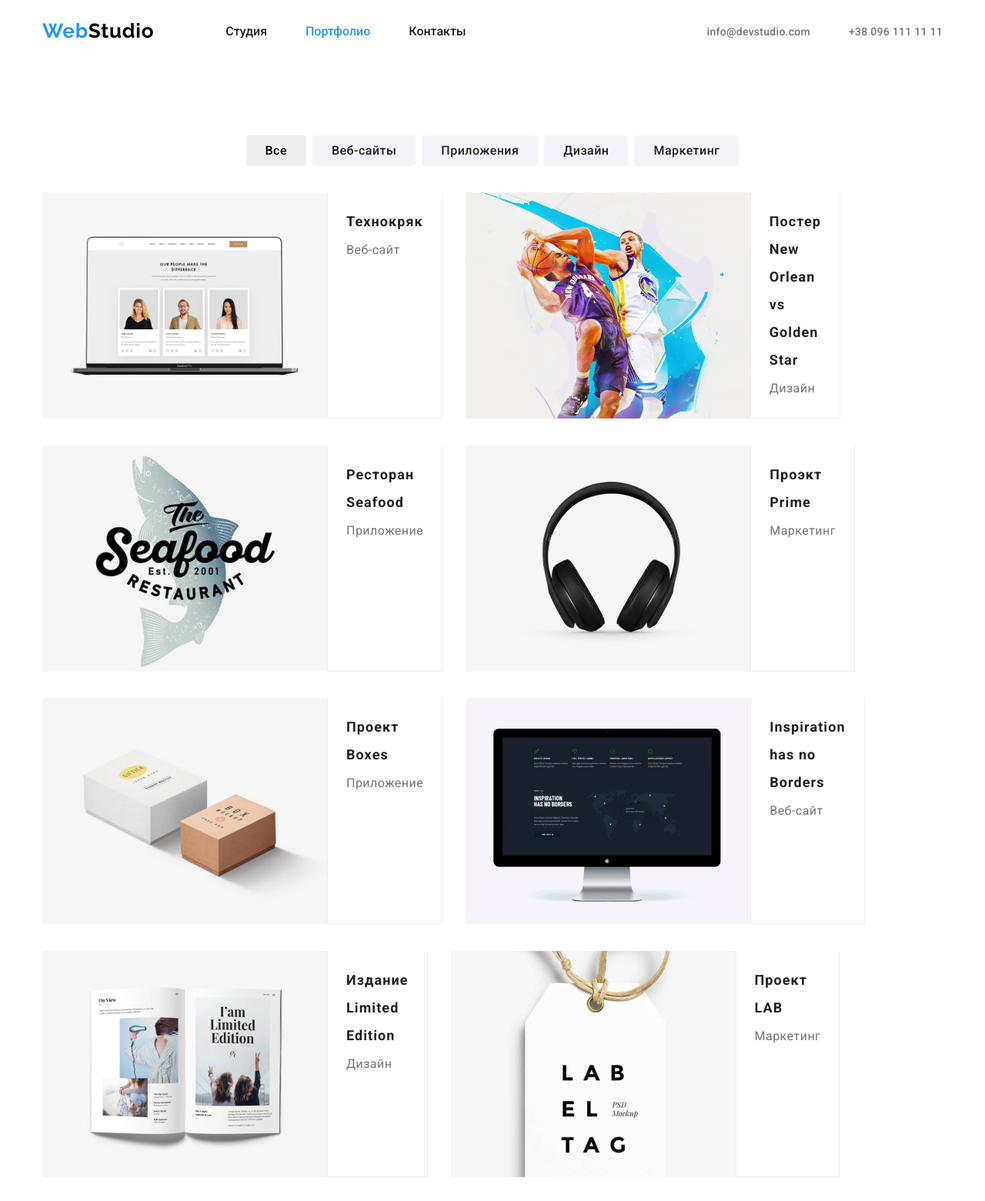
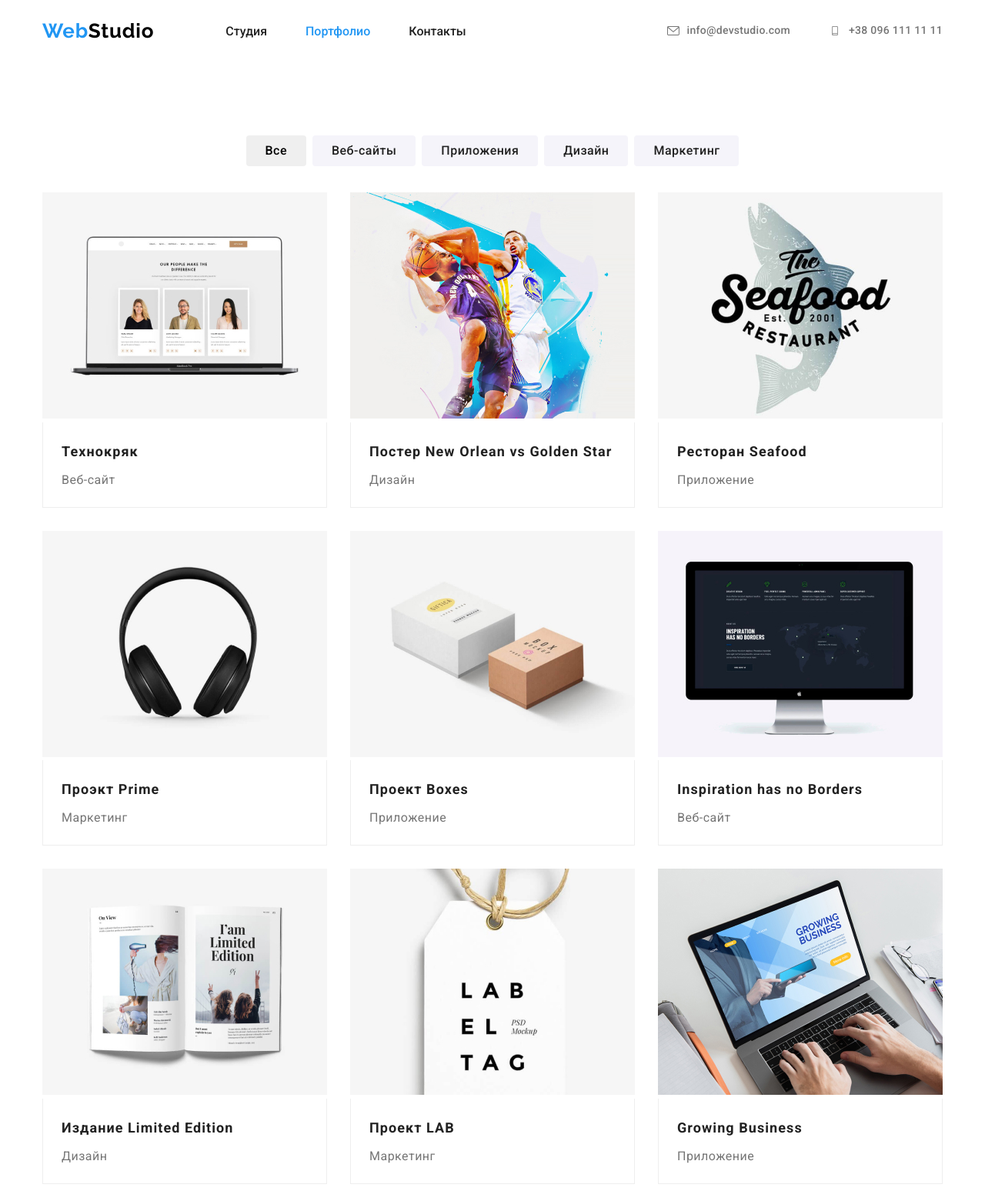
Before and after one commit to SkrypchenkoKrystyna/goit-markup-hw-04, a plain HTML site: page portfolio.html in a window 1280 px wide. Shown: the top 1561 px of the page at 77% size. Drawn offline with nearby package versions, Linux system fonts and the light colour scheme.

Commit message:
нужно сделать карточки

```diff
--- a/CSS/style.css
+++ b/CSS/style.css
@@ -34,7 +34,7 @@ ul {
   list-style: none;
 }
 a {
-  display: inline-flex;
+  display: block;
   color: inherit;
   text-decoration: none;
 }
@@ -111,6 +111,8 @@ a {
   line-height: 1.143px;
   letter-spacing: 0.02em;
   color: var(--title-text-color);
+
+  display: inline-flex;
   align-items: center;
 }
 
@@ -412,17 +414,24 @@ a {
   align-items: center;
   border-radius: 4px;
   border: 1px solid var(--icon-color);
+  color: var(--icon-color);
 }
-
-.client-link:hover {
+.client-icon {
+  display: flex;
+  max-width: 100%;
+  fill: currentColor;
+}
+.client-icon:hover,
+.client-icon:focus {
   fill: var(--accent-color);
 }
 
-.client-icon {
-  display: flex;
-  max-width: 100%;
-  fill: var(--icon-color);
+.client-link:hover,
+.client-link:focus {
+  transition-property: border, color;
+  border: 1px solid var(--accent-color);
 }
+
 /* Client-section */
 
 /* Contacts-footer */
@@ -591,6 +600,16 @@ a {
 
 /* /* /* }  */
 
+.card-link {
+  display: flex;
+  flex-direction: column;
+}
+
+.project-link:hover {
+  box-shadow: 0px 1px 3px rgba(0, 0, 0, 0.12), 0px 1px, 1px rgba(0, 0, 0, 0.14),
+    0px 2px 1px rgba(0, 0, 0, 0.2);
+}
+
 .card-list > .card-item {
   flex-basis: calc(100% / 3 - 30px);
   background-color: var(--white-color);
--- a/portfolio.html
+++ b/portfolio.html
@@ -31,11 +31,21 @@
             </ul>
         </nav>
         <ul class="contact-list">
-            <li>
-                <a href="mail:info@devstudio.com" class="contact-link">info@devstudio.com</a>
+            <li class="item">
+                <a href="mail:info@devstudio.com" class="contact-link">
+                    <svg class="icon" width="16" height="12">
+                        <use href="./images/icons/sprite1.svg#icon-envelope"></use>
+                    </svg>
+                    info@devstudio.com
+                </a>
             </li>
             <li>
-                <a href="tel:+380961111111" class="contact-link">+38 096 111 11 11</a>
+                <a href="tel:+380961111111" class="contact-link">
+                    <svg class="icon" width="16" height="12">
+                        <use href="./images/icons/sprite1.svg#icon-smartphone"></use>
+                    </svg>
+                    +38 096 111 11 11
+                </a>
             </li>
         </ul>
         </div>
@@ -66,7 +76,10 @@
 
                 <ul class="card-list">
                     <li class="card-item">
-                        <a href="#"> <img src="./images/photo1.jpg" alt="photo1" width="370">
+                        <a class="card-link" href="#">
+                            <div>
+                            <img src="./images/photo1.jpg" alt="photo1" width="370">
+                            </div>
                         <div class="card-bottom-position">
                         <h3 class="card-title">Технокряк</h3>
                         <p class="explanation-about">Веб-сайт</p>
@@ -77,7 +90,10 @@
 
                     <li class="card-item" >
 
-                        <a href="#"> <img src="./images/photo2.jpg" alt="photo2" width="370">
+                        <a class="card-link" href="#">
+                            <div>
+                            <img src="./images/photo2.jpg" alt="photo2" width="370">
+                            </div>
                         <div class="card-bottom-position">
                             <h3 class="card-title">Постер New Orlean vs Golden Star</h3>
                         <p class="explanation-about">Дизайн</p>
@@ -88,7 +104,10 @@
 
                     <li class="card-item">
 
-                        <a href="#"> <img src="./images/photo3.jpg" alt="photo3" width="370">
+                        <a class="card-link" href="#">
+                            <div>
+                             <img src="./images/photo3.jpg" alt="photo3" width="370">
+                            </div>
                         <div class="card-bottom-position">
                             <h3 class="card-title">Ресторан Seafood</h3>
                         <p class="explanation-about">Приложение</p>
@@ -98,7 +117,10 @@
                     </li>
 
                     <li class="card-item">
-                        <a href="#"> <img src="./images/photo4.jpg" alt="photo4" width="370">
+                        <a class="card-link" href="#">
+                            <div>
+                             <img src="./images/photo4.jpg" alt="photo4" width="370">
+                            </div>
                         <div class="card-bottom-position">
                             <h3 class="card-title" >Проэкт Prime</h3>
                         <p class="explanation-about">Маркетинг</p>
@@ -107,7 +129,10 @@
                     </li>
 
                     <li class="card-item">
-                        <a href="#"> <img src="./images/photo5.jpg" alt="photo5" width="370">
+                        <a class="card-link" href="#">
+                            <div>
+                             <img src="./images/photo5.jpg" alt="photo5" width="370">
+                            </div>
                         <div class="card-bottom-position">
                             <h3 class="card-title">Проект Boxes</h3>
                         <p class="explanation-about">Приложение</p>
@@ -116,7 +141,10 @@
                     </li>
 
                     <li class="card-item" >
-                        <a href="#"> <img src="./images/photo6.jpg" alt="photo6" width="370">
+                        <a class="card-link" href="#">
+                            <div>
+                             <img src="./images/photo6.jpg" alt="photo6" width="370">
+                            </div>
                         <div class="card-bottom-position">
                             <h3 class="card-title">Inspiration has no Borders</h3>
                         <p class="explanation-about">Веб-сайт</p>
@@ -125,7 +153,10 @@
                     </li>
 
                     <li class="card-item">
-                        <a href="#"> <img src="./images/photo7.jpg" alt="photo7" width="370">
+                        <a class="card-link" href="#">
+                            <div>
+                            <img src="./images/photo7.jpg" alt="photo7" width="370">
+                            </div>
                         <div class="card-bottom-position">
                             <h3 class="card-title">Издание Limited Edition</h3>
                         <p class="explanation-about">Дизайн</p>
@@ -134,7 +165,10 @@
                     </li>
 
                     <li class="card-item">
-                        <a href="#"> <img src="./images/photo8.jpg" alt="photo8" width="370">
+                        <a class="card-link" href="#">
+                            <div>
+                             <img src="./images/photo8.jpg" alt="photo8" width="370">
+                            </div>
                         <div class="card-bottom-position">
                             <h3 class="card-title">Проект LAB</h3>
                         <p class="explanation-about">Маркетинг</p>
@@ -143,7 +177,10 @@
                     </li>
 
                     <li class="card-item">
-                        <a href="#"> <img src="./images/photo9.jpg" alt="photo9" width="370">
+                        <a class="card-link" href="#">
+                            <div>
+                             <img src="./images/photo9.jpg" alt="photo9" width="370">
+                            </div>
                         <div class="card-bottom-position">
                             <h3 class="card-title">Growing Business</h3>
                         <p class="explanation-about">Приложение</p>
```
